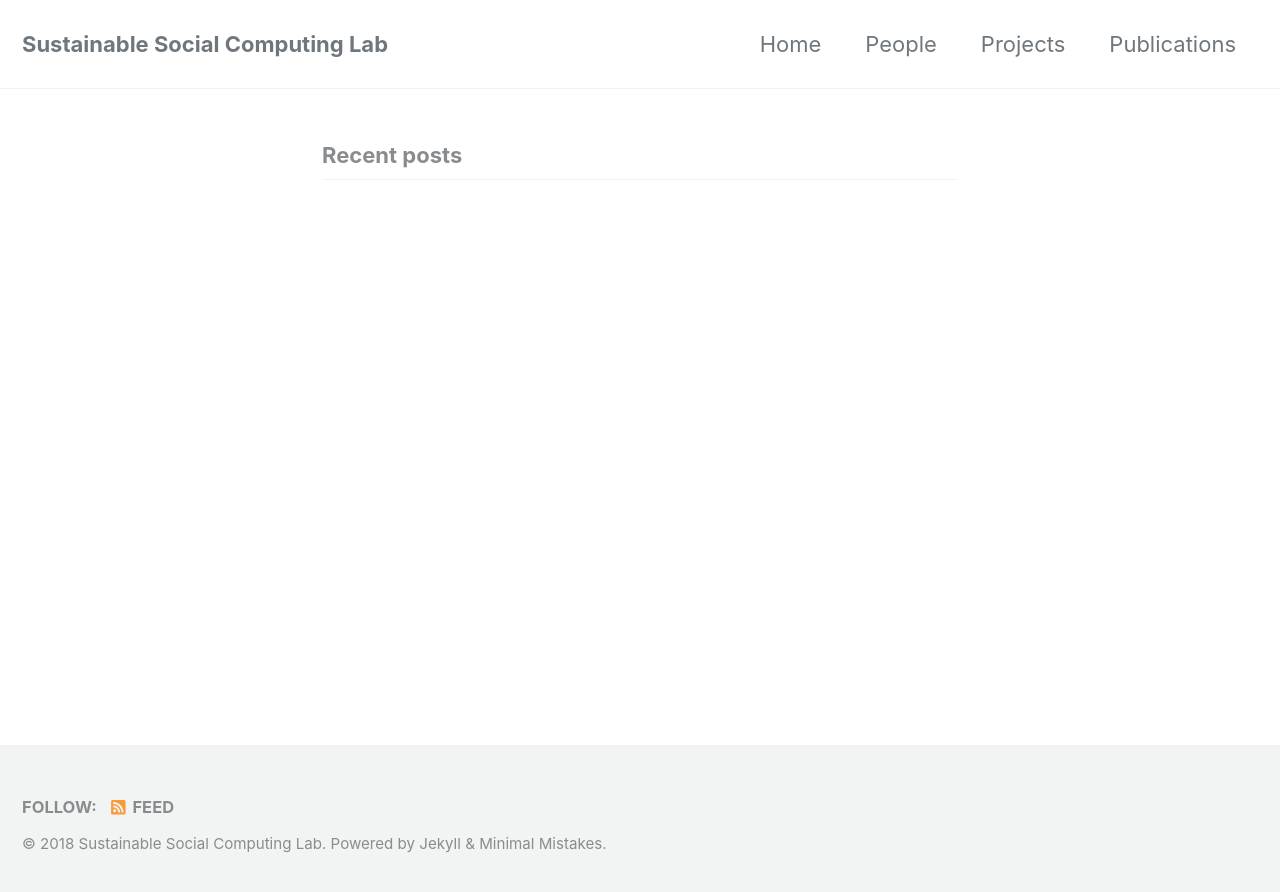
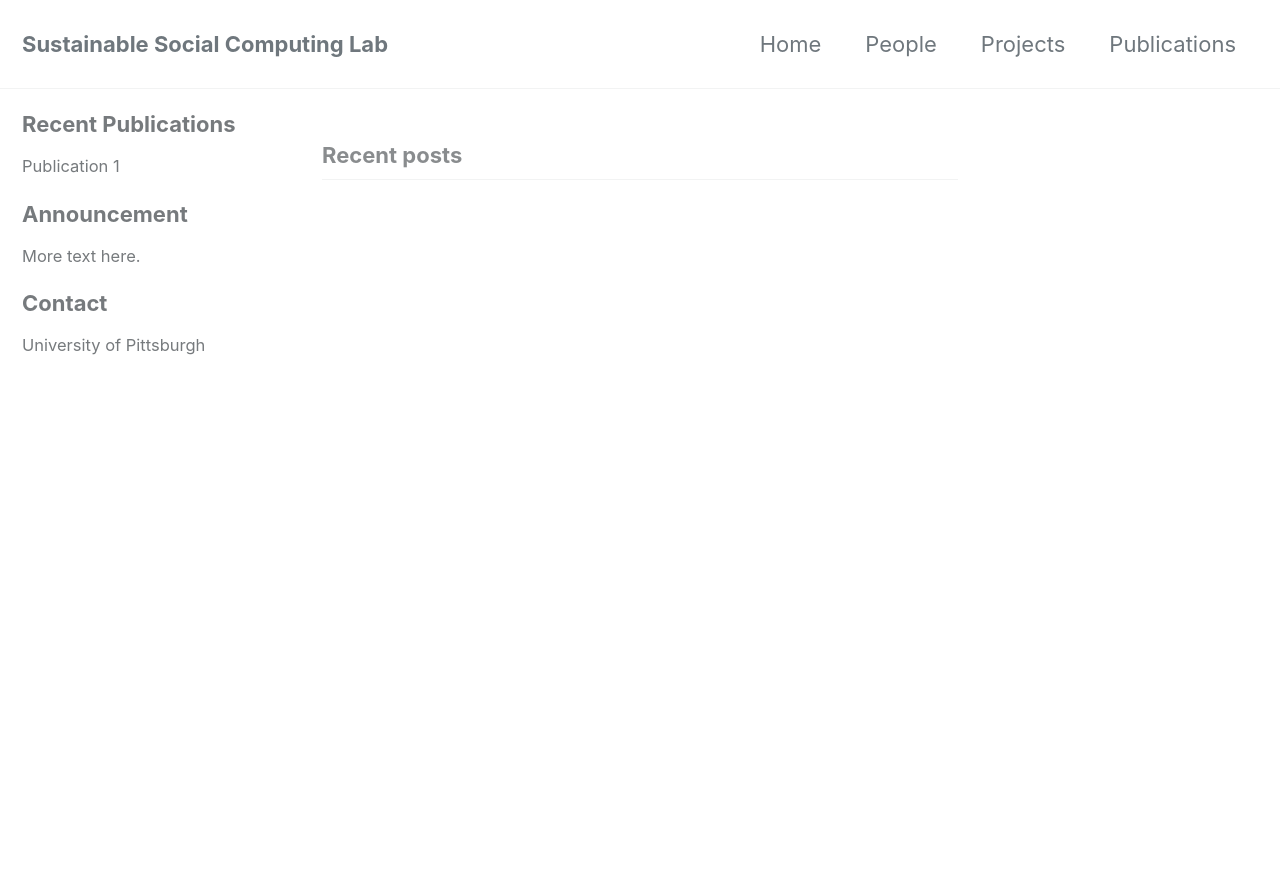
Before and after one commit to SSC-Pitt/SSC-Pitt.github.io, a Jekyll site: the page built from index.html, in a window 1280 px wide and 900 px high. Shown: the top 892 px of the window. Built offline with Jekyll 4.4.1, drawn with Linux system fonts in a browser that asks for light colours; cached includes are drawn as plain includes; nearby versions of some CDN libraries; the list of posts is cut into pages by our own code.

Commit message:
using custom sidebar

```diff
--- a/index.html
+++ b/index.html
@@ -1,4 +1,16 @@
 ---
 layout: home
 author_profile: false
+sidebar:
+  - title: "Recent Publications"
+    text: "Publication 1"
+    link: "read more"
+  - title: "Announcement"
+    text: "More text here."
+  - title: "Contact"
+    text: "Rosta Farzan, Ph.D."
+    text: "School of Computing and Information"
+    text: "University of Pittsburgh"
+    email: "mailto:rfarzan@sis.pitt.edu"
+    phone: "412-xxx-xxx"
 ---
```
